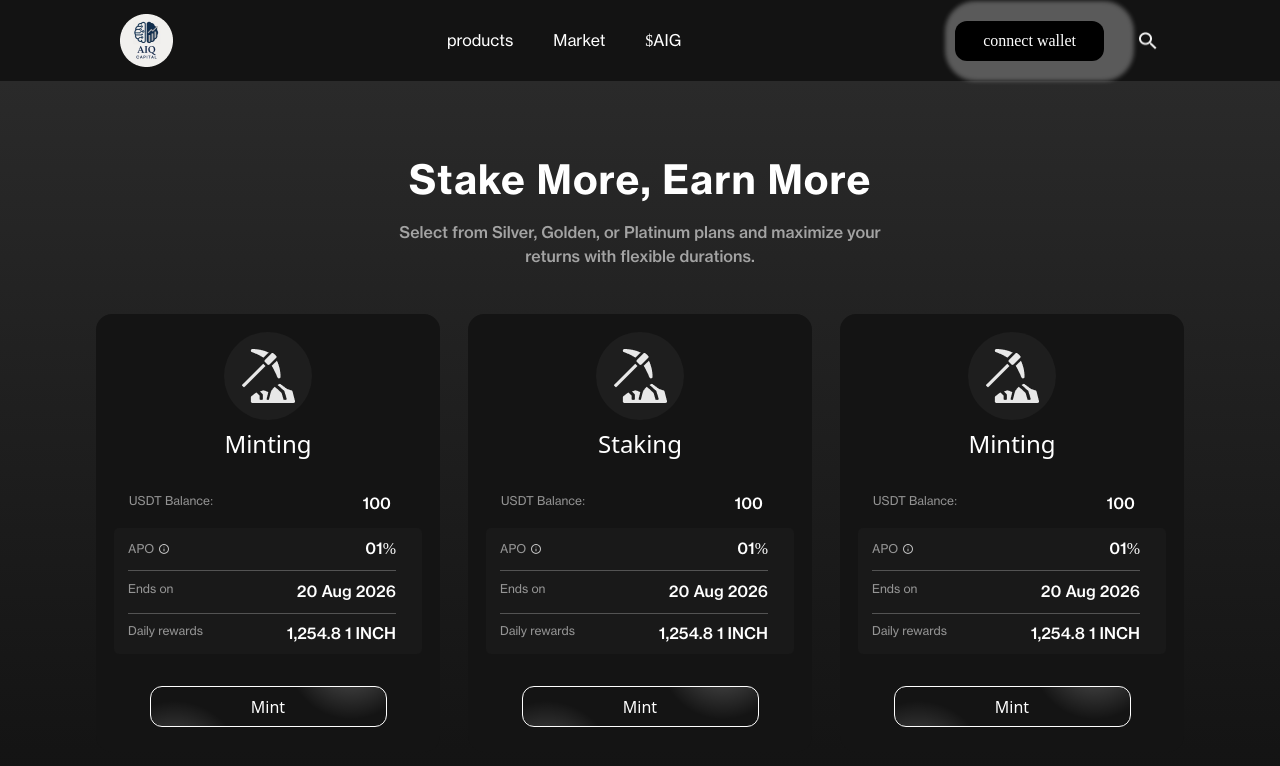
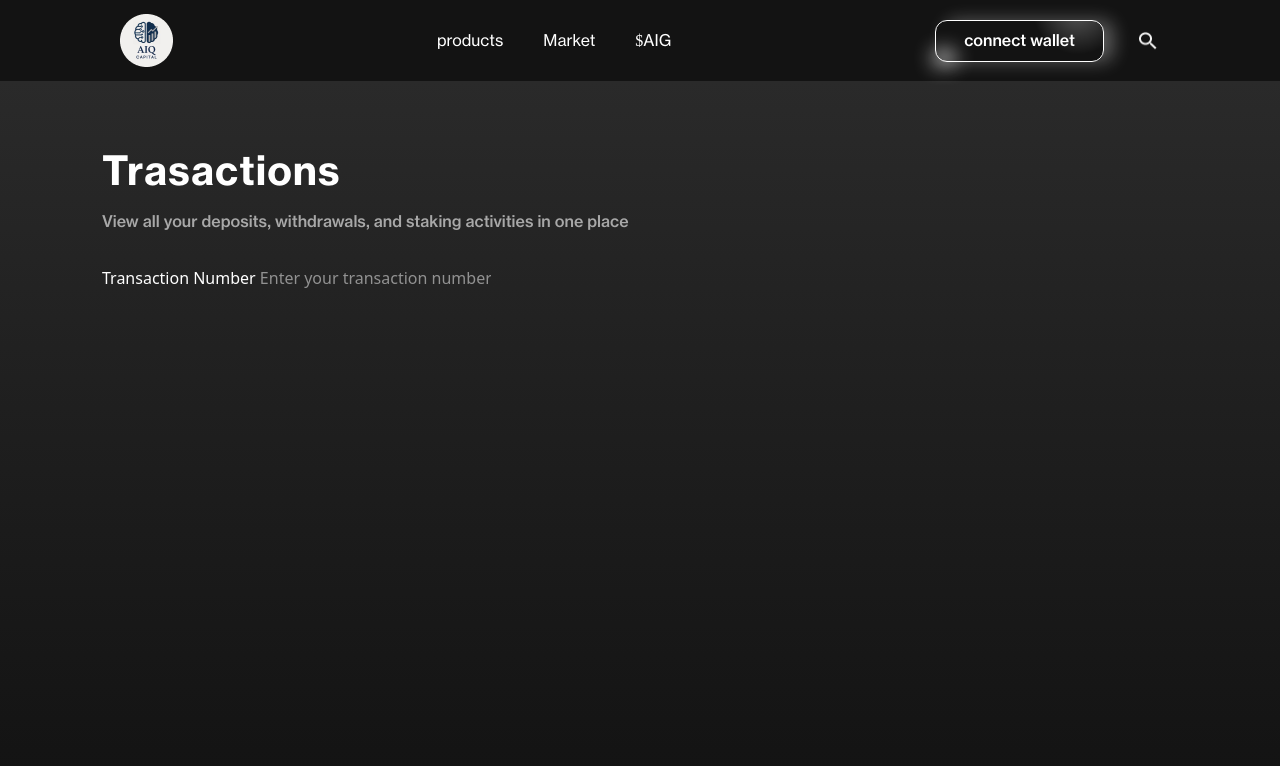
Before and after one commit to XD637/aiq, a React (Vite) app: page /transaction in a window 1280 px wide. Shown: the top 766 px of the page. Built offline with nearby package versions, Linux system fonts and the light colour scheme.

Commit message:
fdfdfdfd

```diff
--- a/package.json
+++ b/package.json
@@ -13,6 +13,7 @@
     "@tailwindcss/vite": "^4.1.11",
     "react": "^19.1.1",
     "react-dom": "^19.1.1",
+    "react-router-dom": "^7.8.0",
     "sass": "^1.90.0",
     "tailwindcss": "^4.1.11"
   },
--- /dev/null
+++ b/src/AllRoutes.jsx
@@ -0,0 +1,17 @@
+import React from 'react'
+import { BrowserRouter,Route,Routes } from 'react-router-dom'
+import App from './Components/App'
+import Transaction from './Components/Transaction'
+
+const AllRoutes = () => {
+  return (
+    <BrowserRouter>
+    <Routes>
+        <Route path='/' element={<App/>} />
+        <Route path='/transaction' element={<Transaction/>} />
+    </Routes>
+    </BrowserRouter>
+  )
+}
+
+export default AllRoutes
--- a/src/App.jsx
+++ b/src/Components/App.jsx
@@ -1,10 +1,8 @@
-import "./App.css";
-import search_icon from "./assets/search_icon.png";
-import AIQ_logo from "./assets/AIQ_logo.png";
-import fff from "./assets/MintIcon.png";
-// import './index.css'
-import i_icon from './assets/i_icon.svg'
-
+import "../App.css";
+import search_icon from "../assets/search_icon.png";
+import AIQ_logo from "../assets/AIQ_logo.png";
+import fff from "../assets/MintIcon.png";
+import i_icon from "../assets/i_icon.svg";
 
 function App() {
   return (
@@ -22,19 +20,21 @@ function App() {
           <a href="">$AIG</a>
         </div>
 
-        <div className="flex items-center">
-          <button className="whitespace-nowrap mr-[32px] font-medium bg-black rounded-xl py-2 px-7 shadows"
-
-      >
+        <div className="flex items-center relative" style={{ zIndex: 20 }}>
+          <button
+            className="whitespace-nowrap mr-[32px] border-white border font-medium bg-black rounded-xl py-2 px-7 shadows relative"
+            style={{
+              background:
+                "radial-gradient(circle at 85% -30%, rgba(255,255,255,0.3), transparent 30%)",
+            }}
+          >
             connect wallet{" "}
-            <div className="main-shadow"></div>
-            <div className="sub-shadow"></div>
           </button>
+          <div className="main-shadow"></div>
+          <div className="sub-shadow"></div>
           <img src={search_icon} alt="" className="h-6 w-6" />
         </div>
       </div>
-
-
 
       <div className="bg-gradient-to-t from-[#101010] to-[#2A2A2A] h-screen ">
         <div className="text-white pt-[76px] mb-[45px] ">
@@ -63,7 +63,14 @@ function App() {
 
             <div className=" bg-[#191919]  mx-[18px] mt-[12px] rounded-[5px]  pl-[14px] pr-[26px]">
               <div className="flex justify-between gap-0.5 border-b border-b-[#FFFFFF40]  py-[9px] ">
-                <span className="flex justify-center items-center ">APO <img src={i_icon} alt="i icon " className="w-[12px] h-3 ml-1" /></span>
+                <span className="flex justify-center items-center ">
+                  APO{" "}
+                  <img
+                    src={i_icon}
+                    alt="i icon "
+                    className="w-[12px] h-3 ml-1"
+                  />
+                </span>
                 <p>01%</p>
               </div>
 
@@ -94,9 +101,6 @@ function App() {
             </div>
           </div>
 
-
-
-
           <div className="bg-[#141414] text-white rounded-2xl pt-[18px] max-w-[344px] w-full  ">
             <figure className="mb-[32px] flex justify-center flex-col items-center ">
               <div className="bg-[#1E1E1E] rounded-full m-auto    w-[88px] h-[88px] flex items-center justify-center ">
@@ -114,7 +118,14 @@ function App() {
 
             <div className=" bg-[#191919]  mx-[18px] mt-[12px] rounded-[5px]  pl-[14px] pr-[26px]">
               <div className="flex justify-between gap-0.5 border-b border-b-[#FFFFFF40]  py-[9px] ">
-                <span className="flex justify-center items-center ">APO <img src={i_icon} alt="i icon " className="w-[12px] h-3 ml-1" /></span>
+                <span className="flex justify-center items-center ">
+                  APO{" "}
+                  <img
+                    src={i_icon}
+                    alt="i icon "
+                    className="w-[12px] h-3 ml-1"
+                  />
+                </span>
                 <p>01%</p>
               </div>
 
@@ -145,9 +156,6 @@ function App() {
             </div>
           </div>
 
-
-
-
           <div className="bg-[#141414] text-white rounded-2xl pt-[18px] max-w-[344px] w-full   whitespace-nowrap ">
             <figure className="mb-[32px] flex justify-center flex-col items-center ">
               <div className="bg-[#1E1E1E] rounded-full m-auto    w-[88px] h-[88px] flex items-center justify-center ">
@@ -165,7 +173,14 @@ function App() {
 
             <div className=" bg-[#191919]  mx-[18px] mt-[12px] rounded-[5px]  pl-[14px] pr-[26px]">
               <div className="flex justify-between gap-0.5 border-b border-b-[#FFFFFF40]  py-[9px] ">
-                <span className="flex justify-center items-center ">APO <img src={i_icon} alt="i icon " className="w-[12px] h-3 ml-1" /></span>
+                <span className="flex justify-center items-center ">
+                  APO{" "}
+                  <img
+                    src={i_icon}
+                    alt="i icon "
+                    className="w-[12px] h-3 ml-1"
+                  />
+                </span>
                 <p>01%</p>
               </div>
 
@@ -196,8 +211,6 @@ function App() {
             </div>
           </div>
         </div>
-
-
       </div>
     </div>
   );
--- /dev/null
+++ b/src/Components/Transaction.jsx
@@ -0,0 +1,63 @@
+import React from "react";
+import search_icon from "../assets/search_icon.png";
+import AIQ_logo from "../assets/AIQ_logo.png";
+import fff from "../assets/MintIcon.png";
+import i_icon from "../assets/i_icon.svg";
+
+const Transaction = () => {
+  return (
+    <div>
+       <div className="flex justify-between items-center bg-[#131313] px-[120px] py-[14px] text-white font-[Haas_Grot_Disp_Trial]">
+              <div>
+                <img src={AIQ_logo} alt="AiQ logo" />
+              </div>
+
+              <div>
+                <a href="">products</a>
+                <a href="" className="px-[40px]">
+                  Market
+                </a>
+                <a href="">$AIG</a>
+              </div>
+
+              <div className="flex items-center relative" style={{ zIndex: 20 }}>
+                <button
+                  className="whitespace-nowrap mr-[32px] border-white border font-medium bg-black rounded-xl py-2 px-7 shadows relative"
+                  style={{
+                    background:
+                      "radial-gradient(circle at 85% -30%, rgba(255,255,255,0.3), transparent 30%)",
+                  }}
+                >
+                  connect wallet{" "}
+                </button>
+                <div className="main-shadow"></div>
+                <div className="sub-shadow"></div>
+                <img src={search_icon} alt="" className="h-6 w-6" />
+              </div>
+            </div>
+
+
+
+      <div className="bg-gradient-to-t from-[#101010] to-[#2A2A2A] h-screen text-white  pl-[102px]" >
+        <div className="pt-[67px]  ">
+          <h1>Trasactions</h1>
+          <p className="opacity-60 mt-[14px] ">
+            {" "}
+            View all your deposits, withdrawals, and staking activities in one
+            place
+          </p>
+        </div>
+
+
+        <div className="mt-[32px] ">
+          <div>
+            <label htmlFor="">Transaction Number </label>
+            <input type="text" name="" id="" placeholder="Enter your transaction number" />
+          </div>
+        </div>
+      </div>
+    </div>
+  );
+};
+
+export default Transaction;
--- a/src/Sass/main.scss
+++ b/src/Sass/main.scss
@@ -59,6 +59,9 @@ a {
     font-family: 'gasp3';
     font-weight: 400;
 }
+button{
+    font-family: 'gasp2';
+}
 
 
 .mint-btn {
@@ -91,5 +94,24 @@ a {
 
 
 .shadows{
-     box-shadow: 10px 0px 4px 20px rgba(255, 255, 255, 0.3);
+     box-shadow: 10px 0px 17px 0px rgba(255, 255, 255, 0.3);
+    //  z-index: 10;
 }
+
+.main-shadow::after{
+    content: '';
+    position: absolute;
+    top: 0;
+    // box-sh
+}
+.sub-shadow{
+  background:white;
+  filter: blur(10px);
+  position: absolute;
+  height: 12px;
+  top: 32px;
+  width: 20px;
+  left: -1px;
+  z-index: -1;
+
+}
--- a/src/main.jsx
+++ b/src/main.jsx
@@ -1,12 +1,13 @@
 import { StrictMode } from 'react'
 import { createRoot } from 'react-dom/client'
 import './index.css'
-import App from './App.jsx'
+
 import './Sass/main.scss'
+import AllRoutes from './AllRoutes.jsx'
 
 
 createRoot(document.getElementById('root')).render(
   <>
-    <App  />
+    <AllRoutes  />
   </ >,
 )
```
Also changed, not shown: 1 other file (tests, documents, lock files or other folders).
